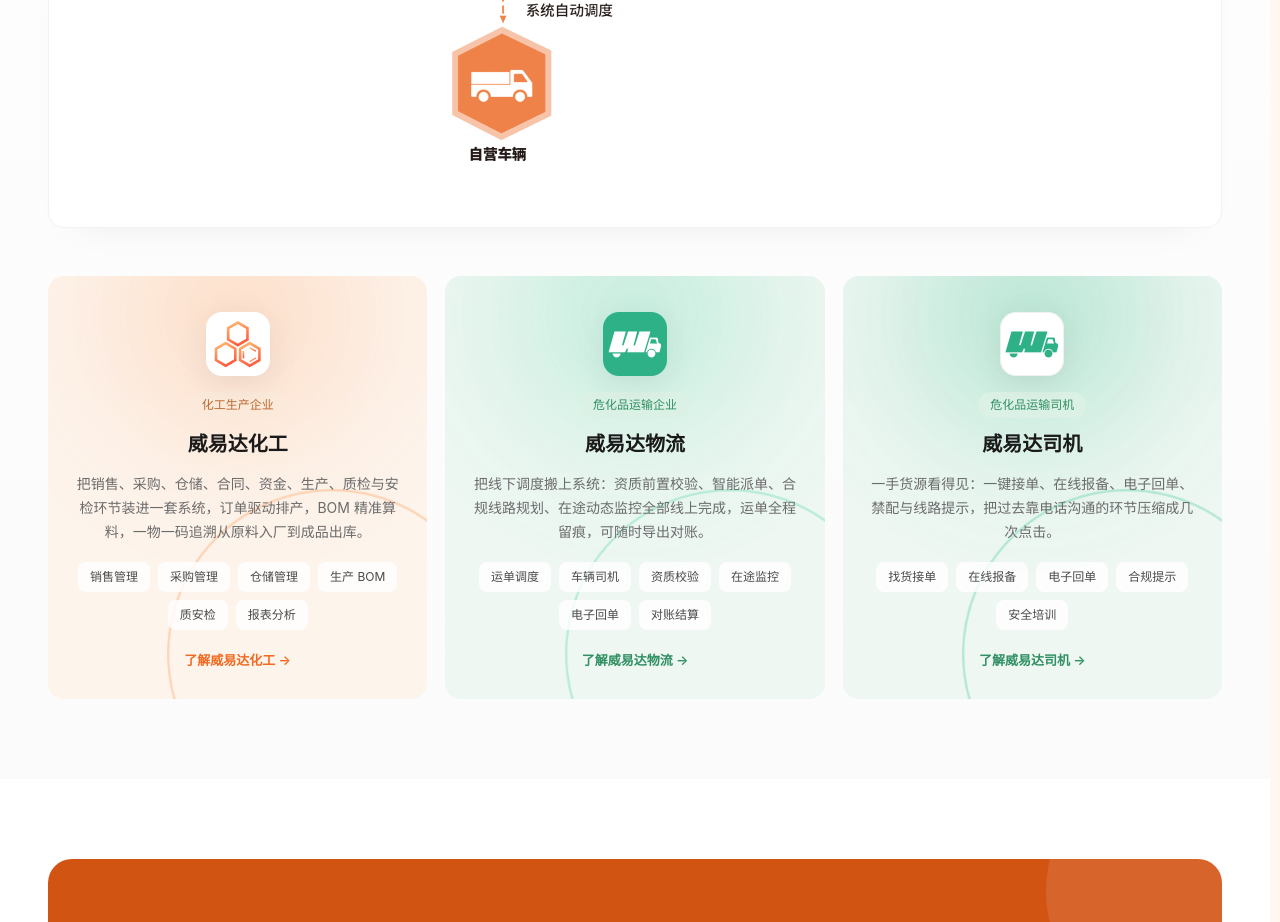
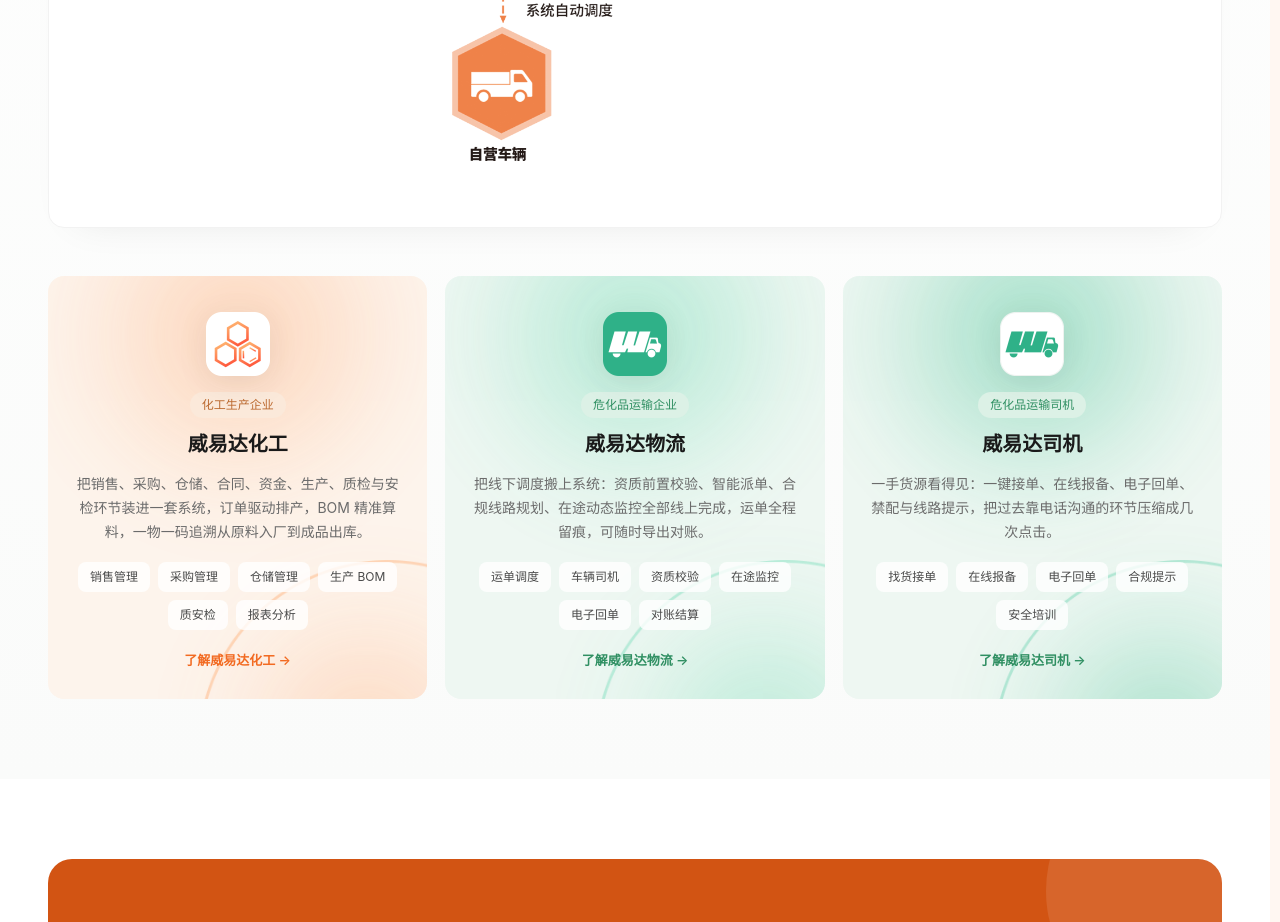
Before and after one commit to KaysonSugar/official-website, a Vue app: page / in a window 1280 px wide. Shown: the part 4680-5602 px from the top of the page. Built offline with nearby package versions, Linux system fonts and the light colour scheme.

Commit message:
style: 第五屏卡片光晕提亮，右下角圆环加填充并靠到角上

```diff
--- a/src/components/sections/ProductMatrixSection.vue
+++ b/src/components/sections/ProductMatrixSection.vue
@@ -106,19 +106,26 @@ onMounted(() => {
           :class="card.tone === 'orange' ? 'bg-[#fdf4ec]' : 'bg-[#eef7f2]'"
           :style="{ '--d': `${340 + i * 80}ms` }"
         >
-          <!-- 光斑：透明底圆盘素材，模糊后垫在图标后面 -->
+          <!-- 光斑：透明底圆盘素材，模糊后垫在图标后面（原型 logo 周围那圈明显的暖光） -->
           <img
             :src="glowMap[i]"
             alt=""
             aria-hidden="true"
-            class="pointer-events-none absolute -top-[150px] left-1/2 w-[420px] -translate-x-1/2 select-none opacity-70 blur-[60px]"
+            class="pointer-events-none absolute -top-[130px] left-1/2 w-[380px] -translate-x-1/2 select-none opacity-80 blur-[40px]"
           />
-          <!-- 圆环：细线圆素材，右下角露一段弧 -->
+          <!-- 右下角：先一团光斑填充，再压圆环线——原型里环内是有底色的，
+               圆心在卡片角外，只露左上四分之一弧 -->
+          <img
+            :src="glowMap[i]"
+            alt=""
+            aria-hidden="true"
+            class="pointer-events-none absolute -bottom-[200px] -right-[100px] w-[320px] select-none opacity-80 blur-[50px]"
+          />
           <img
             :src="ringMap[i]"
             alt=""
             aria-hidden="true"
-            class="pointer-events-none absolute -bottom-[120px] -right-[70px] w-[330px] select-none opacity-70"
+            class="pointer-events-none absolute -bottom-[240px] -right-[150px] w-[400px] select-none opacity-70"
           />
 
           <div class="relative">
```
